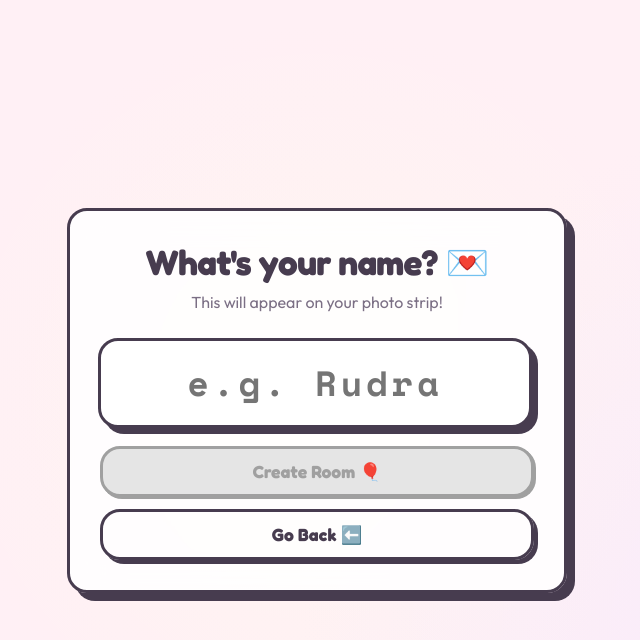
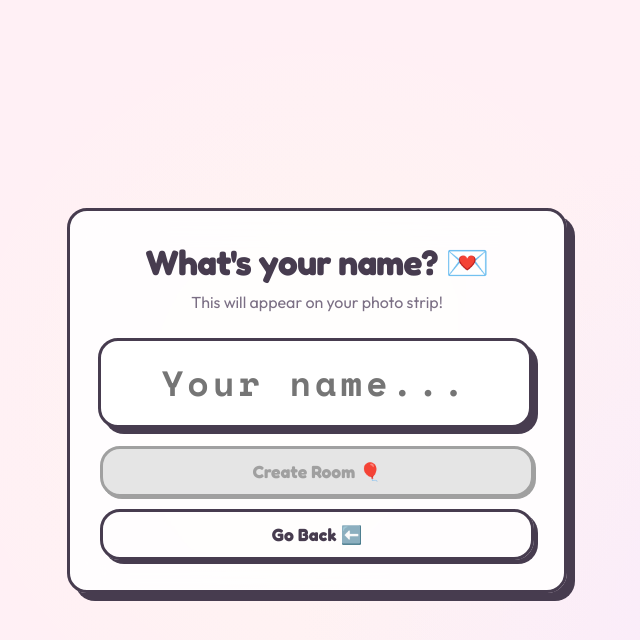
Before and after one commit to rudra2833/Pooky-booth, a React (Vite) app in the folder frontend/: page / in a window 1280 px wide. Both pictures are taken after a click on the button "Create Room 🆕". Shown: the top 640 px of the page, without its empty margins (323-963 px from the left). Built offline with nearby package versions, Linux system fonts and the light colour scheme; no server answers.

Commit message:
fix: resolve backend reference error crash on join-room and replace specific name placeholders with generic text

```diff
--- a/frontend/src/components/Customization/TextOptions.jsx
+++ b/frontend/src/components/Customization/TextOptions.jsx
@@ -43,7 +43,7 @@ const TextOptions = ({ customization, onChange, disabled = false }) => {
           type="text"
           value={text}
           onChange={handleTextChange}
-          placeholder="e.g. Rudra & Ananya 2026"
+          placeholder="e.g. Us & Them 💖"
           disabled={disabled}
           maxLength={30}
           className="cute-text-input"
--- a/frontend/src/components/Room/JoinRoom.jsx
+++ b/frontend/src/components/Room/JoinRoom.jsx
@@ -40,7 +40,7 @@ const JoinRoom = ({ onBack }) => {
             type="text"
             value={name}
             onChange={(e) => setName(e.target.value)}
-            placeholder="e.g. Priya"
+            placeholder="Your name..."
             className="room-input text-center"
             maxLength={20}
             disabled={isLoading}
--- a/frontend/src/components/Room/RoomHome.jsx
+++ b/frontend/src/components/Room/RoomHome.jsx
@@ -91,7 +91,7 @@ const RoomHome = () => {
               type="text"
               value={leaderNameInput}
               onChange={(e) => setLeaderNameInput(e.target.value)}
-              placeholder="e.g. Rudra"
+              placeholder="Your name..."
               className="room-input text-center"
               maxLength={20}
               autoFocus
```
Also changed, not shown: 1 other file (tests, documents, lock files or other folders).
